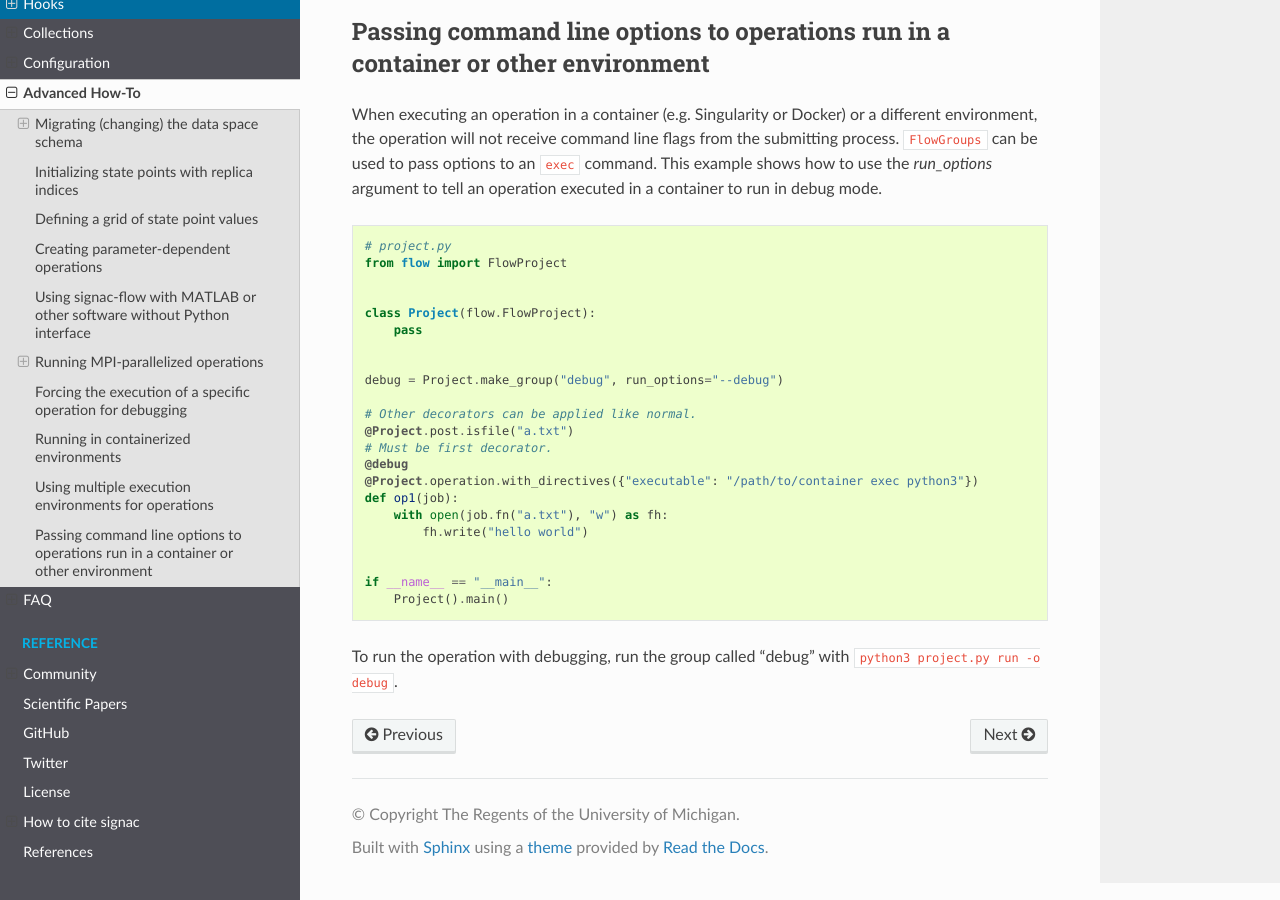
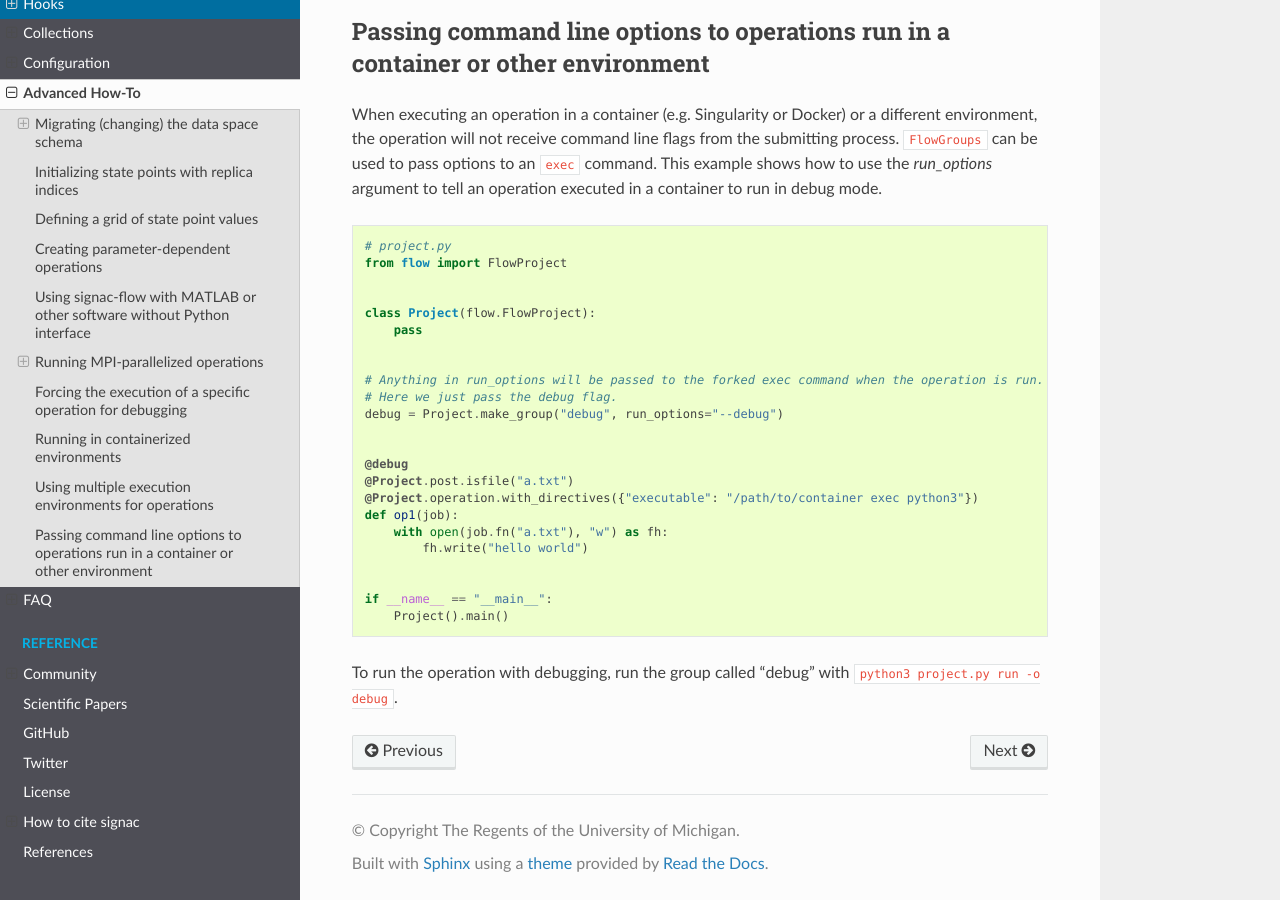
Before and after one commit to glotzerlab/signac-docs, a Sphinx documentation site: the page built from docs/source/recipes.rst, in a window 1280 px wide and 900 px high, scrolled down 8540 px. Built offline with Sphinx 7.4.7 and the Read the Docs theme 2.0.0, drawn with Linux system fonts in a browser that asks for light colours.

Commit message:
fix: General fixes to FlowGroup.run_options recipe

```diff
--- a/docs/source/recipes.rst
+++ b/docs/source/recipes.rst
@@ -439,11 +439,12 @@ different environment.
    to ensure that the operations do not try to run on multiple cores or GPUs.
 
 Passing command line options to operations run in a container or other environment
-========================================================================
+==================================================================================
 
-When executing an operation in a container (e.g. Singularity or Docker) or a different environment, the operation will not receive command line flags from the submitting process.
-``FlowGroups`` can be used to pass options to an ``exec`` command. This example shows
-how to use the `run_options` argument to tell an operation executed in a container to run in debug mode.
+When executing an operation in a container (e.g. Singularity or Docker) or a different environment,
+the operation will not receive command line flags from the submitting process. ``FlowGroups`` can be
+used to pass options to an ``exec`` command. This example shows how to use the `run_options`
+argument to tell an operation executed in a container to run in debug mode.
 
 .. code-block:: python
 
@@ -455,12 +456,13 @@ how to use the `run_options` argument to tell an operation executed in a contain
         pass
 
 
+    # Anything in run_options will be passed to the forked exec command when the operation is run.
+    # Here we just pass the debug flag.
     debug = Project.make_group("debug", run_options="--debug")
 
-    # Other decorators can be applied like normal.
+
+    @debug
     @Project.post.isfile("a.txt")
-    # Must be first decorator.
-    @debug
     @Project.operation.with_directives({"executable": "/path/to/container exec python3"})
     def op1(job):
         with open(job.fn("a.txt"), "w") as fh:
@@ -471,4 +473,5 @@ how to use the `run_options` argument to tell an operation executed in a contain
         Project().main()
 
 
-To run the operation with debugging, run the group called "debug" with ``python3 project.py run -o debug``.
+To run the operation with debugging, run the group called "debug" with ``python3 project.py run -o
+debug``.
```
